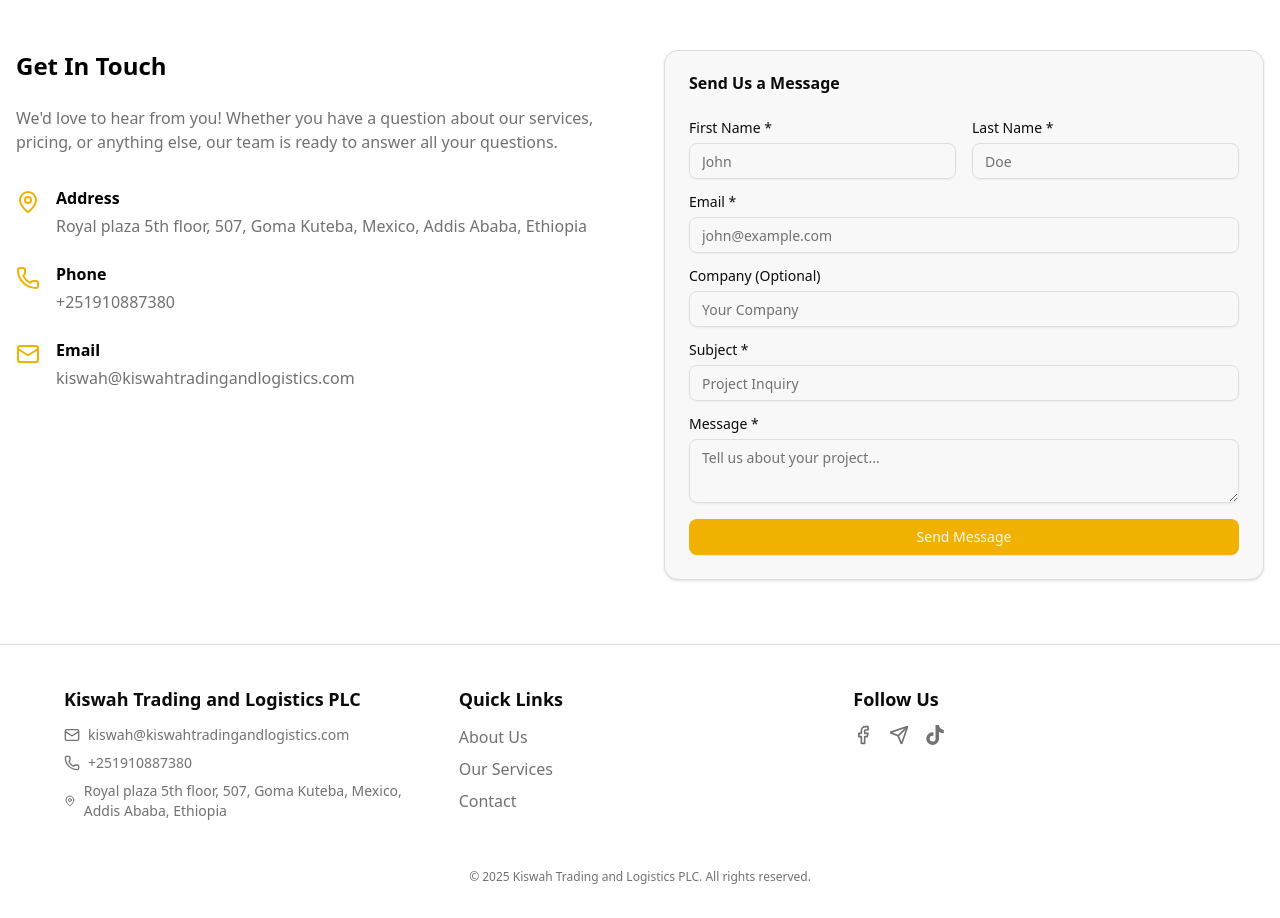
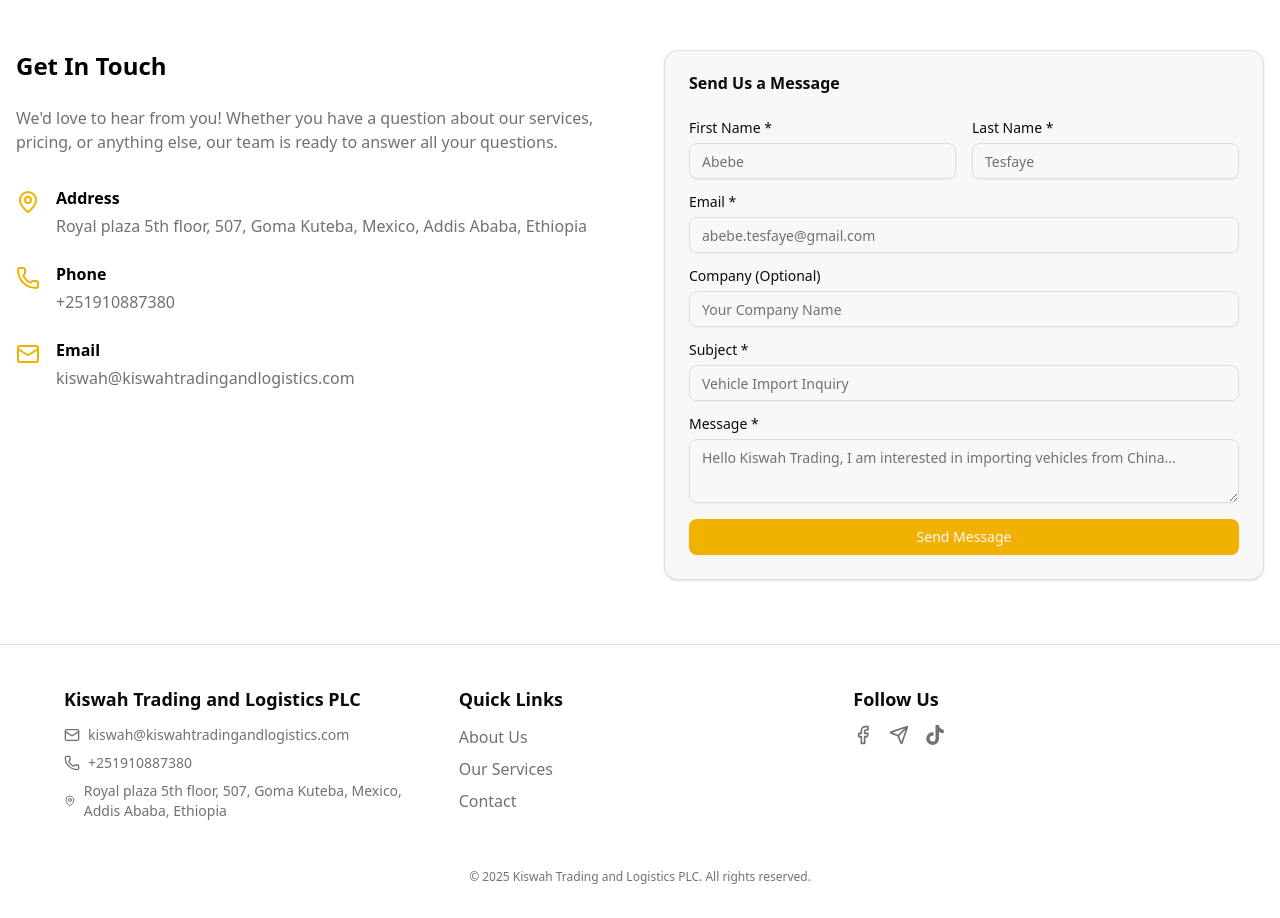
Before and after one commit to Amenti-K/kiswah, a Next.js app: page / in a window 1280 px wide. Shown: the part 2000-2918 px from the top of the page. Built offline with nearby package versions, Linux system fonts and the light colour scheme; no server answers.

Commit message:
use contact card in home too.

```diff
--- a/src/components/sections/home/ContactPreview.tsx
+++ b/src/components/sections/home/ContactPreview.tsx
@@ -1,66 +1,14 @@
 "use client";
 
-import { Card, CardContent, CardHeader, CardTitle } from "@/components/ui/card";
-import { Button } from "@/components/ui/button";
-import { Input } from "@/components/ui/input";
-import { Textarea } from "@/components/ui/textarea";
-import { Label } from "@/components/ui/label";
-import {
-  Loader2,
-  CheckCircle2,
-  XCircle,
-  Mail,
-  Phone,
-  MapPin,
-} from "lucide-react";
+import { Mail, Phone, MapPin } from "lucide-react";
 import { useAppSelector } from "@/store/hooks";
 import { companyInfoDefault } from "@/lib/data";
-import { useState } from "react";
-import { useMutation } from "@tanstack/react-query";
-import { ContactMessage } from "@/lib/types";
-import { sendMessage } from "@/apis/contact.api";
+import { ContactCard } from "../contact/ContactCard";
 
 export const ContactPreview = () => {
   const { data, status } = useAppSelector((state) => state.companyInfo);
   const companyInfo = status === "failed" ? companyInfoDefault : data;
 
-  const [formData, setFormData] = useState<ContactMessage>({
-    firstName: "",
-    lastName: "",
-    email: "",
-    company: "",
-    subject: "",
-    message: "",
-  });
-
-  const mutation = useMutation({
-    mutationFn: sendMessage,
-    onSuccess: () => {
-      setFormData({
-        firstName: "",
-        lastName: "",
-        email: "",
-        company: "",
-        subject: "",
-        message: "",
-      });
-    },
-  });
-
-  const handleChange = (
-    e: React.ChangeEvent<HTMLInputElement | HTMLTextAreaElement>
-  ) => {
-    setFormData({ ...formData, [e.target.id]: e.target.value });
-  };
-
-  const handleSubmit = (e: React.FormEvent) => {
-    e.preventDefault();
-    if (!formData.firstName || !formData.email || !formData.message) {
-      alert("Please fill in all required fields.");
-      return;
-    }
-    mutation.mutate(formData);
-  };
   return (
     <section id="contact" className="container mx-auto px-4 py-16">
       <div className="grid grid-cols-1 lg:grid-cols-2 gap-12">
@@ -102,107 +50,7 @@ export const ContactPreview = () => {
         </div>
 
         {/* Contact Form */}
-        <Card>
-          <CardHeader>
-            <CardTitle>Send Us a Message</CardTitle>
-          </CardHeader>
-          <CardContent>
-            {mutation.isSuccess ? (
-              <div className="flex flex-col items-center text-center space-y-4 py-6">
-                <CheckCircle2 className="h-12 w-12 text-green-500" />
-                <p className="text-lg font-medium">
-                  Message sent successfully!
-                </p>
-                <Button onClick={() => mutation.reset()} variant="outline">
-                  Send Another
-                </Button>
-              </div>
-            ) : (
-              <form onSubmit={handleSubmit} className="space-y-4">
-                <div className="grid grid-cols-1 md:grid-cols-2 gap-4">
-                  <div className="flex flex-col gap-2">
-                    <Label htmlFor="firstName">First Name *</Label>
-                    <Input
-                      id="firstName"
-                      value={formData.firstName}
-                      onChange={handleChange}
-                      required
-                      placeholder="John"
-                    />
-                  </div>
-                  <div className="flex flex-col gap-2">
-                    <Label htmlFor="lastName">Last Name *</Label>
-                    <Input
-                      id="lastName"
-                      value={formData.lastName}
-                      onChange={handleChange}
-                      required
-                      placeholder="Doe"
-                    />
-                  </div>
-                </div>
-                <div className="flex flex-col gap-2">
-                  <Label htmlFor="email">Email *</Label>
-                  <Input
-                    id="email"
-                    type="email"
-                    value={formData.email}
-                    onChange={handleChange}
-                    required
-                    placeholder="john@example.com"
-                  />
-                </div>
-                <div className="flex flex-col gap-2">
-                  <Label htmlFor="company">Company (Optional)</Label>
-                  <Input
-                    id="company"
-                    value={formData.company}
-                    onChange={handleChange}
-                    placeholder="Your Company"
-                  />
-                </div>
-                <div className="flex flex-col gap-2">
-                  <Label htmlFor="subject">Subject *</Label>
-                  <Input
-                    id="subject"
-                    value={formData.subject}
-                    onChange={handleChange}
-                    required
-                    placeholder="Project Inquiry"
-                  />
-                </div>
-                <div className="flex flex-col gap-2">
-                  <Label htmlFor="message">Message *</Label>
-                  <Textarea
-                    id="message"
-                    value={formData.message}
-                    onChange={handleChange}
-                    required
-                    placeholder="Tell us about your project..."
-                    rows={5}
-                  />
-                </div>
-                <Button
-                  type="submit"
-                  className="w-full"
-                  disabled={mutation.isPending}
-                >
-                  {mutation.isPending && (
-                    <Loader2 className="mr-2 h-4 w-4 animate-spin" />
-                  )}
-                  {mutation.isPending ? "Sending..." : "Send Message"}
-                </Button>
-
-                {mutation.isError && (
-                  <div className="flex items-center space-x-2 text-red-500 mt-2">
-                    <XCircle className="h-5 w-5" />
-                    <p>{(mutation.error as Error)?.message}</p>
-                  </div>
-                )}
-              </form>
-            )}
-          </CardContent>
-        </Card>
+        <ContactCard companyEmail={companyInfo?.contactEmail} />
       </div>
     </section>
   );
--- a/src/components/sections/home/HeroSection.tsx
+++ b/src/components/sections/home/HeroSection.tsx
@@ -1,7 +1,6 @@
 "use client";
 
 import Image from "next/image";
-import Link from "next/link";
 import { useEffect, useState } from "react";
 import clsx from "clsx";
 
```
